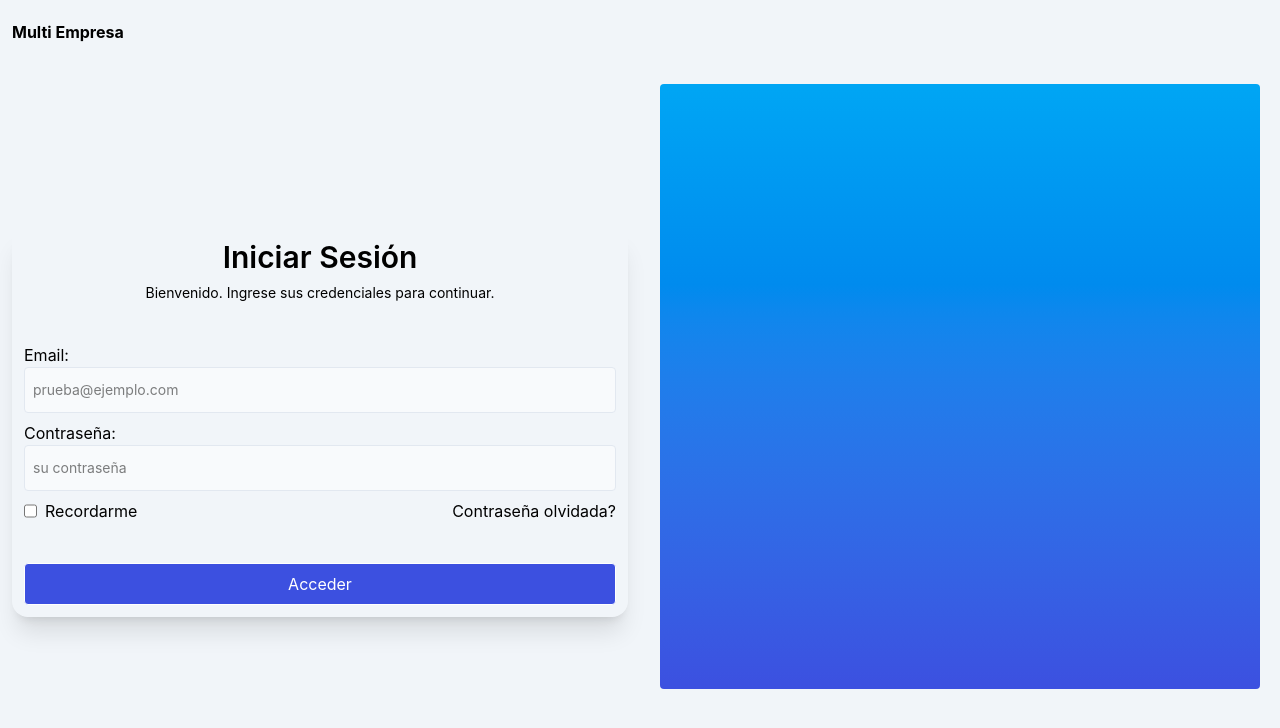
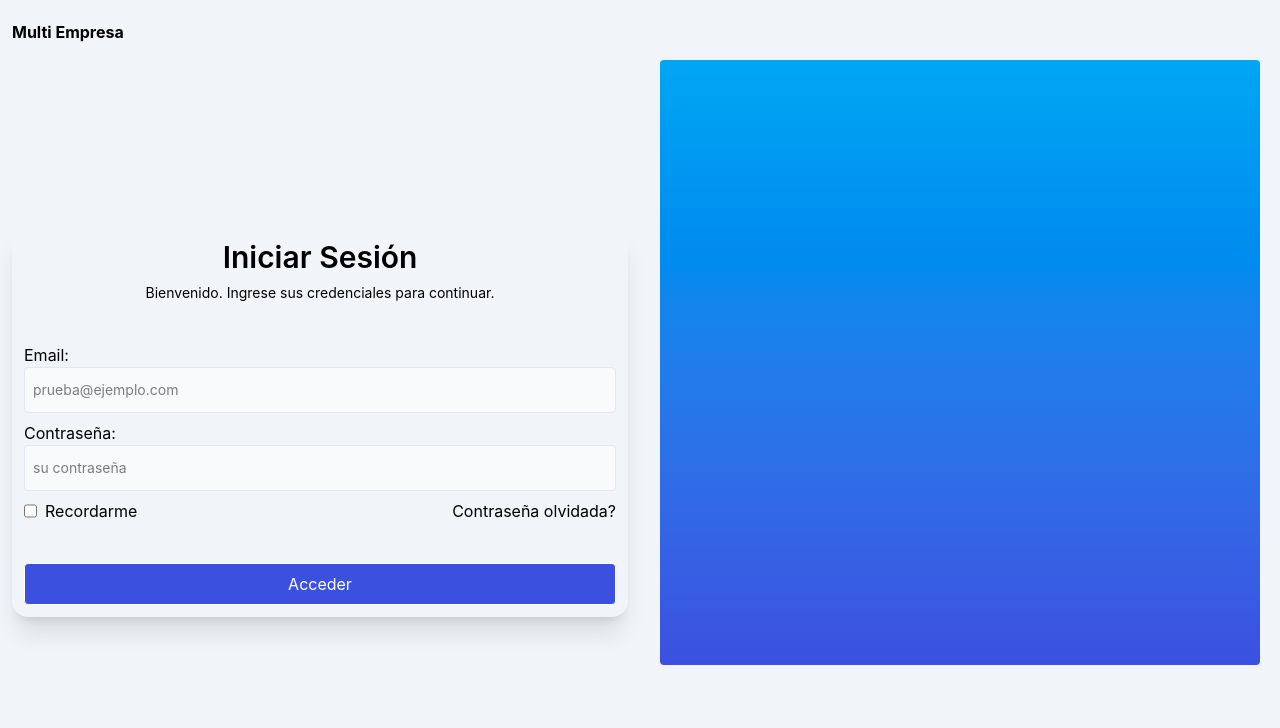
Before and after one commit to Javier-Gondres/Integrador-Monorepo, a Next.js app in the folder apps/web/: page /login in a window 1280 px wide. Shown: the top 728 px of the page. Built offline with nearby package versions, Linux system fonts and the light colour scheme; no server answers.

Commit message:
IS-118 Diseño página login

```diff
--- a/apps/web/src/app/(public)/login/page.tsx
+++ b/apps/web/src/app/(public)/login/page.tsx
@@ -82,7 +82,7 @@ export default function page() {
 
         {/* seccion de fondo/logo */}
         <section
-          className="row-start-2 row-end-3 flex mx-5 mt-10 max-w-full max-h-[80%]
+          className="row-start-2 row-end-3 flex mx-5 mt-4 max-w-full max-h-[80%]
                       max-sm:row-start-1 max-sm:row-end-2 max-sm:max-h-full max-sm:border-none max-sm:rounded-none max-sm:m-0
                       border-x border-x-transparent rounded-sm bg-linear-to-b from-sky-500 to-[#3C50E0]"
         >
```
